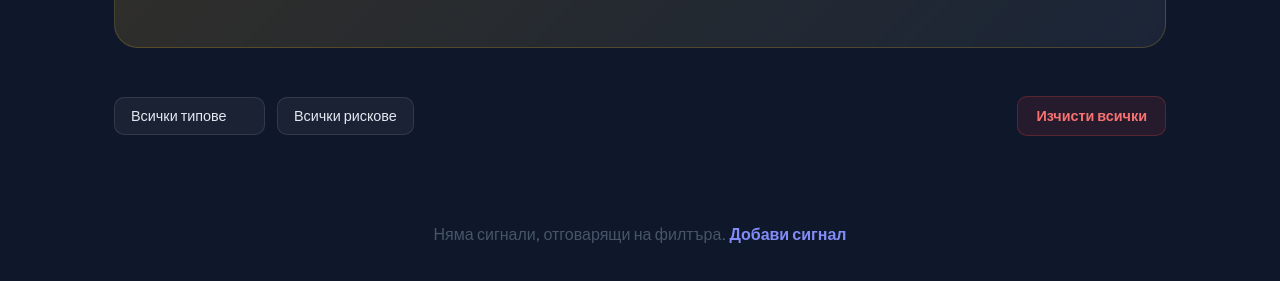
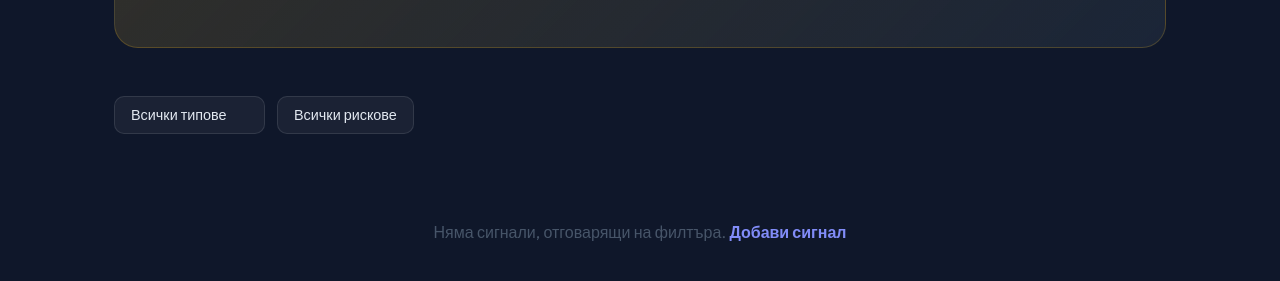
Before and after one commit to IvanPopov8a/ResQ-Village, a plain HTML site: page Frontend/reports.html in a window 1280 px wide. Shown: the part 303-584 px from the top of the page. Drawn offline with Linux system fonts and the light colour scheme.

Commit message:
remove „изчисти всички" button

```diff
--- a/Frontend/reports.html
+++ b/Frontend/reports.html
@@ -60,7 +60,6 @@
         <option value="medium">🟡 Среден</option>
         <option value="high">🔴 Висок</option>
       </select>
-      <button class="btn-clear-reports" onclick="clearAllReports()">Изчисти всички</button>
     </div>
 
     <div id="reportsList" class="reports-list">
@@ -208,13 +207,6 @@ document.addEventListener('DOMContentLoaded', function () {
       `).join('');
     }
 
-    function clearAllReports() {
-      if (confirm('Сигурен ли си, че искаш да изтриеш всички сигнали?')) {
-        localStorage.removeItem('resq_reports');
-        renderReports();
-      }
-    }
-
     renderReports();
   </script>
 </body>
```
